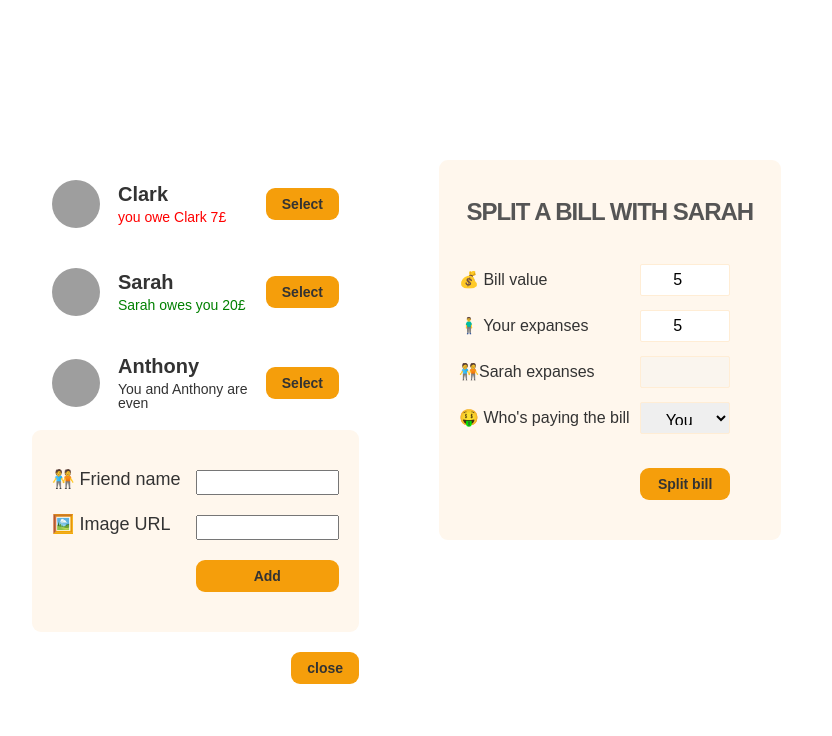
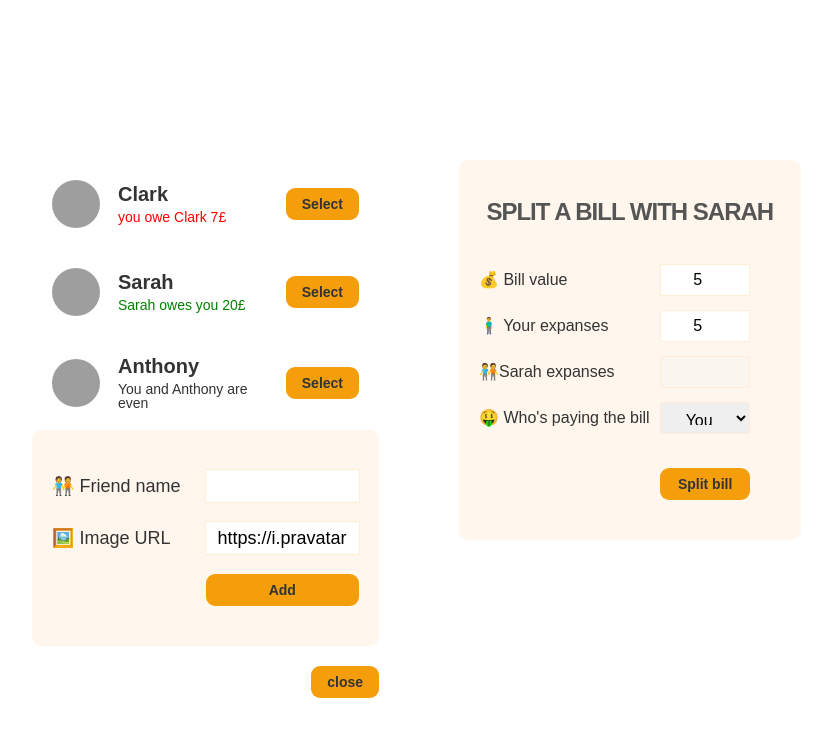
Before and after one commit to GaziRiad/Eat-N-SPLIT, a React (Create React App) app: page / in a window 1280 px wide. Both pictures are taken after typing "5", "5" into the empty fields and a click on the button "Add Friend". Shown: the top 736 px of the page, without its empty margins (320-1152 px from the left). Built offline with nearby package versions, Linux system fonts and the light colour scheme; grey boxes are pictures that could not be loaded.

Commit message:
finished adding displaying the new friend form and adding the friend functionalities

```diff
--- a/src/components/App.js
+++ b/src/components/App.js
@@ -1,7 +1,37 @@
 import { useState } from "react";
 import "./../index.css";
 
-const initialFriends = [
+// let initialFriends = [
+//   {
+//     id: 118836,
+//     name: "Clark",
+//     image: "https://i.pravatar.cc/48?u=118836",
+//     balance: -7,
+//   },
+//   {
+//     id: 933372,
+//     name: "Sarah",
+//     image: "https://i.pravatar.cc/48?u=933372",
+//     balance: 20,
+//   },
+//   {
+//     id: 499476,
+//     name: "Anthony",
+//     image: "https://i.pravatar.cc/48?u=499476",
+//     balance: 0,
+//   },
+// ];
+
+function Button({ classB, onClick, children }) {
+  return (
+    <button className={`btn-primary ${classB}`} onClick={onClick}>
+      {children}
+    </button>
+  );
+}
+
+export default function App() {
+  const [friends, setFriends] = useState([
     {
       id: 118836,
       name: "Clark",
@@ -20,22 +50,27 @@
       image: "https://i.pravatar.cc/48?u=499476",
       balance: 0,
     },
-];
+  ]);
 
-export default function App() {
-  const [addFriend, setAddFriend] = useState(false);
-  function handleAddFriend() {
-    console.log("click");
-    setAddFriend((addFriend) => !addFriend);
+  const [showAddFriend, setShowAddFriend] = useState(false);
+  function handleShowAddFriend() {
+    setShowAddFriend((showAddFriend) => !showAddFriend);
+  }
+
+  function handleAddFriend(friend) {
+    setFriends((friends) => [...friends, friend]);
+    handleShowAddFriend(false);
   }
 
   return (
     <div className="app">
       <div className="sidebar">
-        <FriendList />
-        <AddFriend addFriend={addFriend} />
-        <Button classB={"add-friend--btn"} handleAddFriend={handleAddFriend}>
-          {addFriend ? "close" : "Add Friend"}
+        <FriendList friends={friends} />
+        {showAddFriend && (
+          <AddFriend friends={friends} OnAdd={handleAddFriend} />
+        )}
+        <Button classB={"add-friend--btn"} onClick={handleShowAddFriend}>
+          {showAddFriend ? "close" : "Add Friend"}
         </Button>
       </div>
       <SplitBill />
@@ -69,11 +104,11 @@
   );
 }
 
-function FriendList() {
+function FriendList({ friends }) {
   return (
     <div className="friend-list-wrapper">
       <ul className="friends-list">
-        {initialFriends.map((friend) => (
+        {friends.map((friend) => (
           <Friend
             key={friend.id}
             name={friend.name}
@@ -105,27 +140,42 @@
   );
 }
 
-function AddFriend({ addFriend }) {
+function AddFriend({ OnAdd }) {
+  const [name, setName] = useState("");
+  const [image, setImage] = useState("https://i.pravatar.cc/48");
+
+  function handleSubmit(e) {
+    e.preventDefault();
+
+    if (!name || !image) return;
+
+    const id = crypto.randomUUID();
+    const newFriend = {
+      id,
+      name,
+      image: `${image}?=${id}`,
+      balance: 0,
+    };
+    OnAdd(newFriend);
+  }
   return (
-    addFriend && (
-      <div className="add-friend-wrapper">
+    <div className="add-friend-wrapper" onSubmit={(e) => handleSubmit(e)}>
       <form className="add-friend-form">
         <label>🧑‍🤝‍🧑 Friend name</label>
-          <input type="text"></input>
+        <input
+          type="text"
+          value={name}
+          onChange={(e) => setName(e.target.value)}
+        ></input>
         <label>🖼️ Image URL</label>
-          <input type="text"></input>
+        <input
+          type="text"
+          value={image}
+          onChange={(e) => setImage(e.target.value)}
+        ></input>
         <span></span>
         <Button>Add</Button>
       </form>
     </div>
-    )
   );
 }
-
-function Button({ classB, handleAddFriend, children }) {
-  return (
-    <button className={`btn-primary ${classB}`} onClick={handleAddFriend}>
-      {children}
-    </button>
-  );
-}
--- a/src/index.css
+++ b/src/index.css
@@ -161,6 +161,7 @@
 .add-friend-form {
   display: grid;
   grid-template-columns: 50% 50%;
+  align-items: center;
   row-gap: 2rem;
 }
 
@@ -173,4 +174,13 @@
 
 .add-friend-form input {
   font-size: 1.8rem;
+  border: none;
+  outline: 1px solid #ffedd5;
+
+  height: 3.2rem;
+  padding: 0.8rem 1.2rem;
 }
+
+.add-friend-form input:focus {
+  outline: 1px solid #f59e0b;
+}
```
Lines whose indentation alone changed are shown as unchanged.
